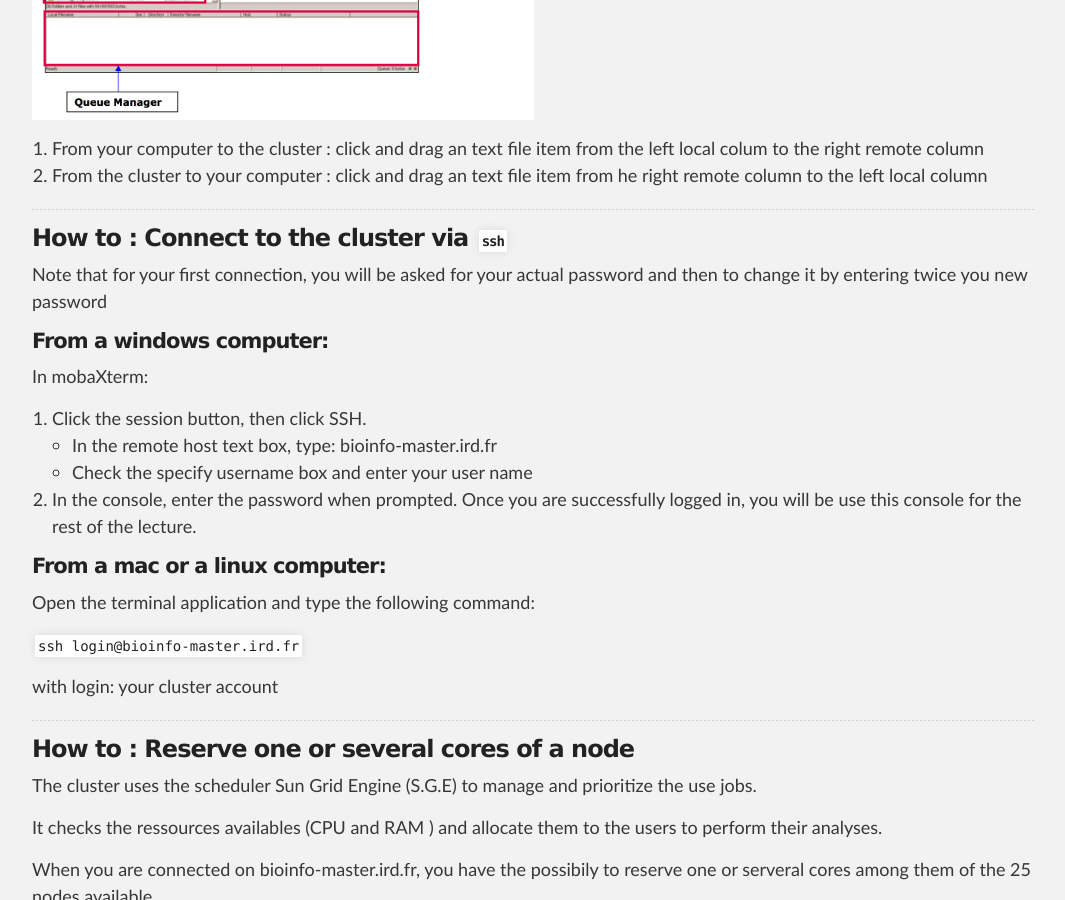
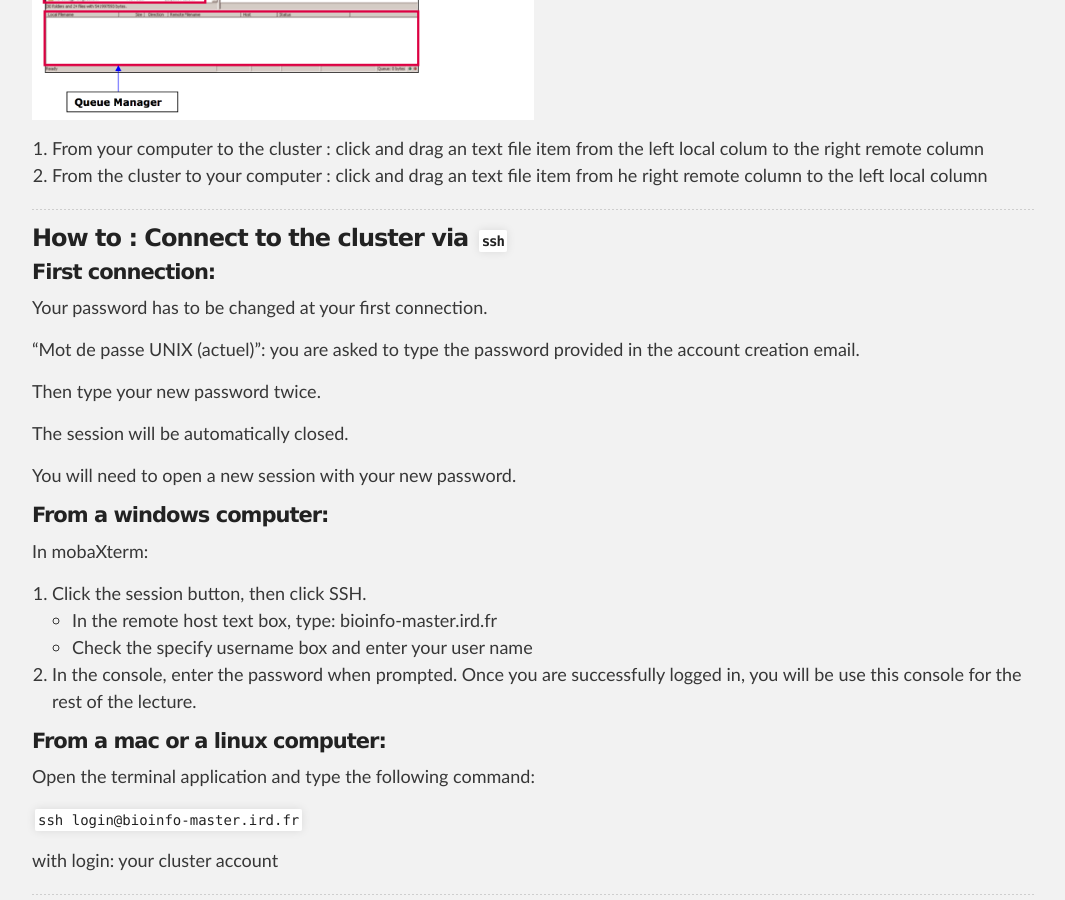
Before and after one commit to SouthGreenPlatform/trainings, a Jekyll site: the page built from _pages/hpc/hpchowto.md, in a window 1280 px wide and 900 px high, scrolled down 3987 px. Shown: the whole window, without its empty margins (106-1171 px from the left). Built offline with Jekyll 4.4.1, drawn with Linux system fonts in a browser that asks for light colours; nearby versions of some CDN libraries.

Commit message:
ajout  paragraphe first connection

```diff
--- a/_pages/hpc/hpchowto.md
+++ b/_pages/hpc/hpchowto.md
@@ -126,7 +126,17 @@ In the FileZilla menu, go to _File > Site Manager_. Then go through these 5 step
 <a name="howto-2"></a>
 ### How to : Connect to the cluster via `ssh`
 
-Note that for your first connection, you will be asked for your actual password and then to change it by entering twice you new password
+#### First connection:
+
+Your password has to be changed at your first connection.
+
+"Mot de passe UNIX (actuel)":   you are asked to type the password provided in the account creation email.
+
+Then type your new password twice.
+
+The session will be automatically closed.
+
+You will need to open a new session with your new password.
 
 #### From a windows computer:
 
```
